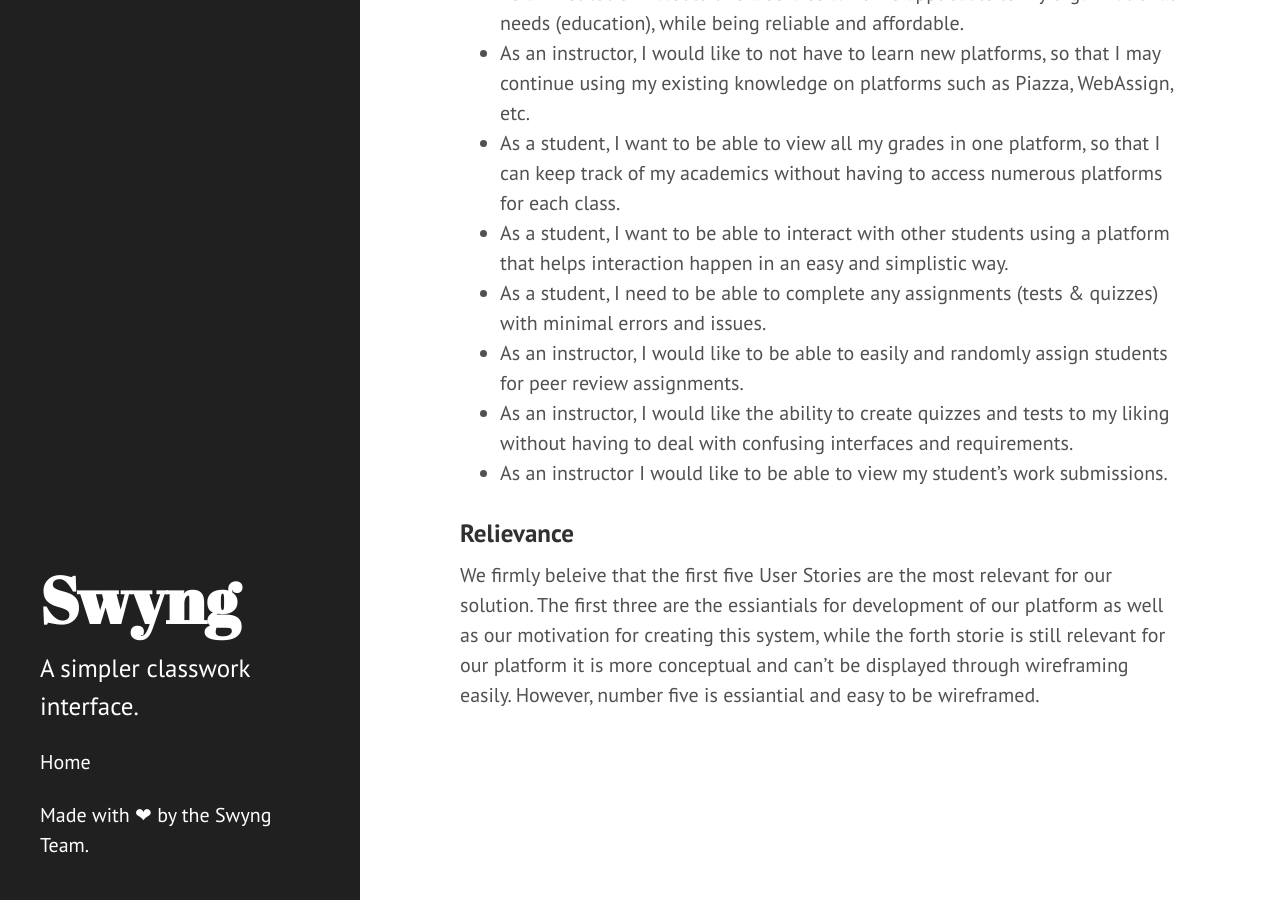
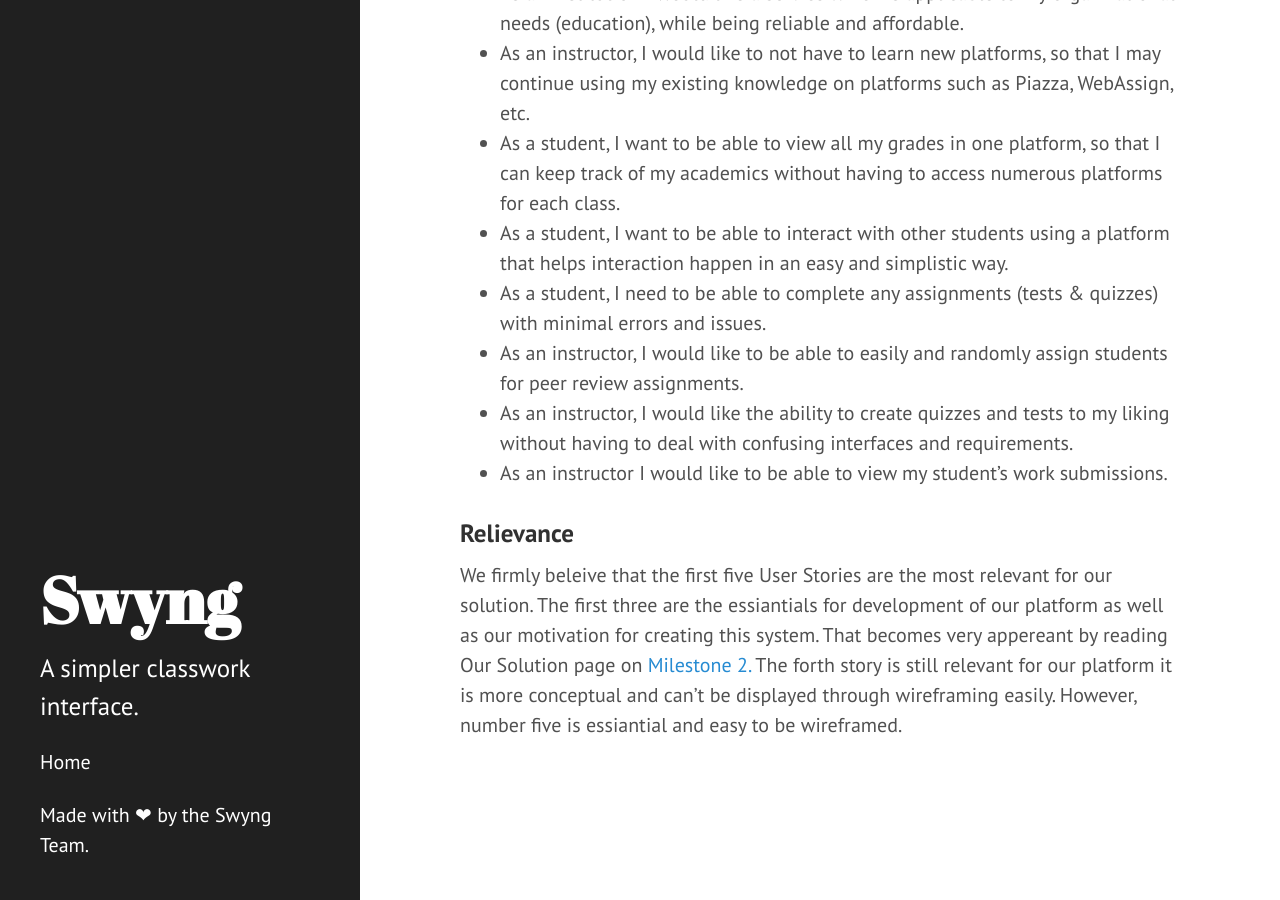
Before and after one commit to MediocreCode/4800TermProject, a Jekyll site: the page built from milestone3.md, in a window 1280 px wide and 900 px high, scrolled down 503 px. Built offline with Jekyll 4.4.1, drawn with Linux system fonts in a browser that asks for light colours; Markdown is read by kramdown in place of the engine named in the settings.

Commit message:
milestone3 edits

```diff
--- a/milestone3.md
+++ b/milestone3.md
@@ -20,7 +20,7 @@ Charan Ramachandran
 * As an instructor I would like to be able to view my student’s work submissions.
 
 ### Relievance
-We firmly beleive that the first five User Stories are the most relevant for our solution. The first three are the essiantials for development of our platform as well as our motivation for creating this system, while the forth storie is still relevant for our platform it is more conceptual and can't be displayed through wireframing easily. However, number five is essiantial and easy to be wireframed.
+We firmly beleive that the first five User Stories are the most relevant for our solution. The first three are the essiantials for development of our platform as well as our motivation for creating this system. That becomes very appereant by reading Our Solution page on [Milestone 2.](./milestone2) The forth story is still relevant for our platform it is more conceptual and can't be displayed through wireframing easily. However, number five is essiantial and easy to be wireframed.
 
 
 
```
